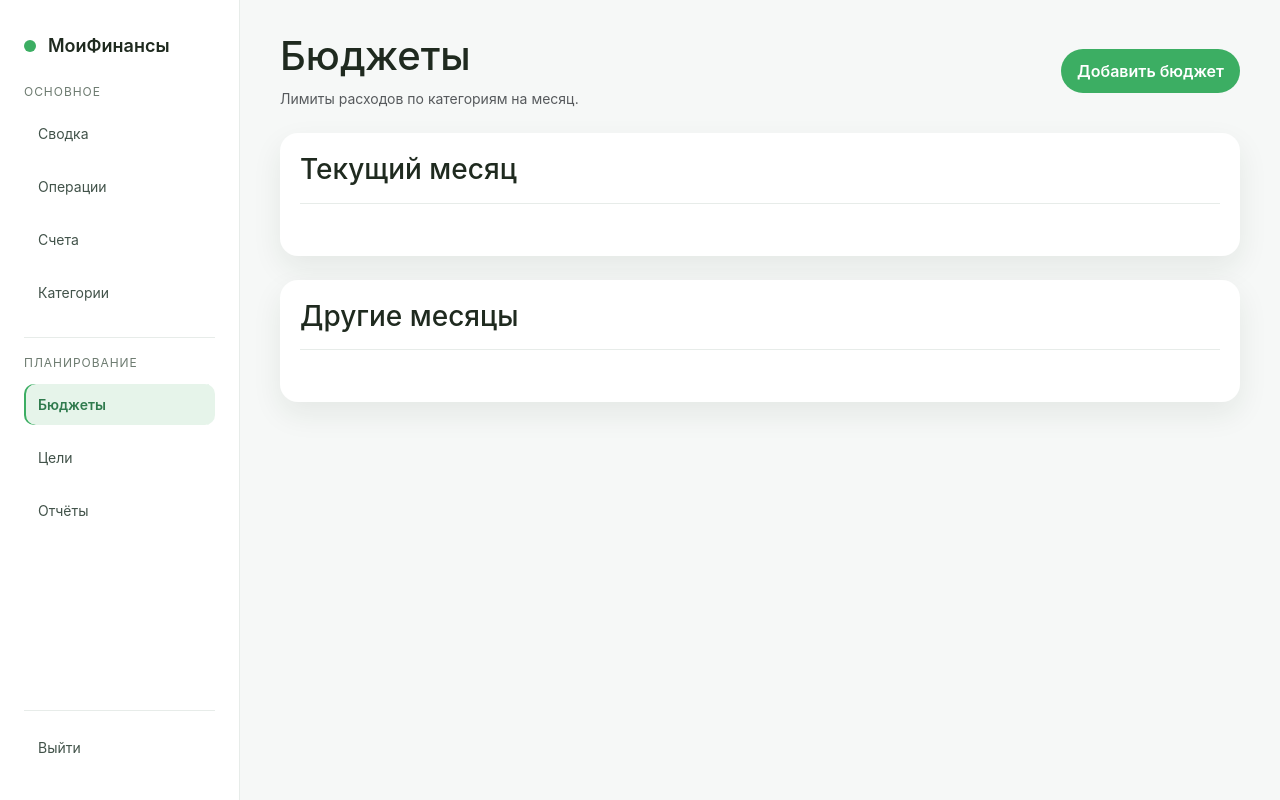
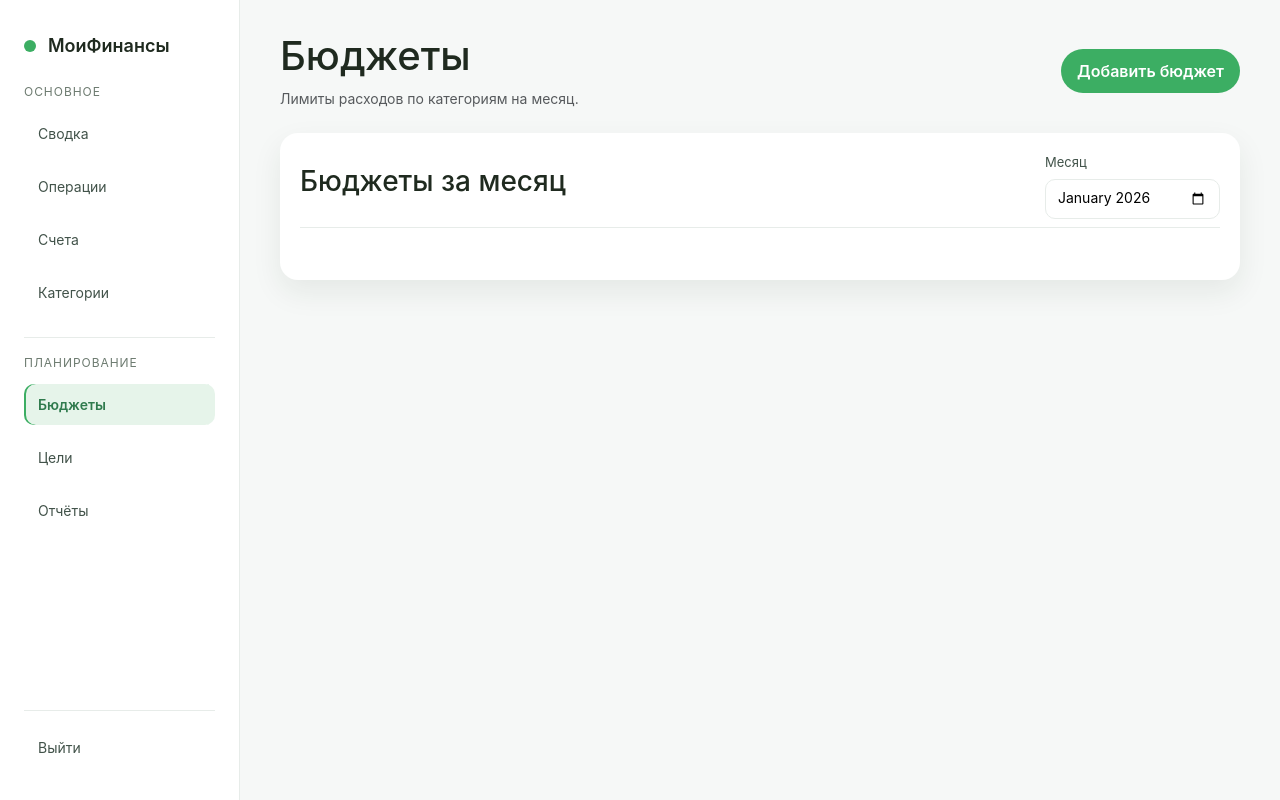
Before and after one commit to chufachek/MyFinances, a PHP site: page /budgets in a window 1280 px wide. Run offline with PHP 8.4, Linux system fonts and the light colour scheme; a user stored in the database is signed in; data comes from the database, SQL or seed files in the repository; some libraries are stand-ins or nearby versions.

Commit message:
Update budgets month filtering and progress display

```diff
--- a/app/Controllers/BudgetsController.php
+++ b/app/Controllers/BudgetsController.php
@@ -56,6 +56,8 @@ class BudgetsController
         try {
             $this->ensureBudgetsTable($pdo);
             $hasTransactions = $this->hasTable($pdo, 'transactions');
+            $month = isset($_GET['month']) ? trim($_GET['month']) : '';
+            $monthFilter = $month !== '' ? ' AND b.period_month = :month' : '';
             if ($hasTransactions) {
                 $stmt = $pdo->prepare(
                     "SELECT b.*, c.name AS category_name, IFNULL(SUM(t.amount), 0) AS spent
@@ -66,7 +68,7 @@ class BudgetsController
                         AND t.category_id = b.category_id
                         AND t.tx_type = 'expense'
                         AND DATE_FORMAT(t.tx_date, '%Y-%m') = b.period_month
-                     WHERE b.user_id = :user_id
+                     WHERE b.user_id = :user_id{$monthFilter}
                      GROUP BY b.budget_id
                      ORDER BY b.period_month DESC, c.name"
                 );
@@ -75,13 +77,16 @@ class BudgetsController
                     "SELECT b.*, c.name AS category_name, 0 AS spent
                      FROM budgets b
                      JOIN categories c ON c.category_id = b.category_id
-                     WHERE b.user_id = :user_id
+                     WHERE b.user_id = :user_id{$monthFilter}
                      ORDER BY b.period_month DESC, c.name"
                 );
             }
             $params = [
                 'user_id' => Auth::userId(),
             ];
+            if ($month !== '') {
+                $params['month'] = $month;
+            }
             $stmt->execute($params);
             $budgets = $stmt->fetchAll();
             foreach ($budgets as &$budget) {
--- a/app/Views/budgets.php
+++ b/app/Views/budgets.php
@@ -9,16 +9,13 @@
 
     <div class="panel">
         <div class="panel__header">
-            <h3>Текущий месяц</h3>
+            <h3>Бюджеты за месяц</h3>
+            <label class="field">
+                <span>Месяц</span>
+                <input type="month" id="budgets-month">
+            </label>
         </div>
         <div id="budgets-table" class="table"></div>
-    </div>
-
-    <div class="panel">
-        <div class="panel__header">
-            <h3>Другие месяцы</h3>
-        </div>
-        <div id="budgets-table-other" class="table"></div>
     </div>
 
     <div class="modal fade" id="budgets-modal" tabindex="-1" aria-hidden="true">
--- a/assets/js/app.js
+++ b/assets/js/app.js
@@ -1476,24 +1476,51 @@ const initBudgets = async () => {
         openModal(modal);
     };
 
+    const buildProgress = (budget) => {
+        const percent = budget.limit_amount > 0 ? Math.min(100, (budget.spent / budget.limit_amount) * 100) : 0;
+        const wrapper = document.createElement('div');
+        wrapper.className = 'stack';
+
+        const progress = document.createElement('div');
+        progress.className = 'progress';
+        const bar = document.createElement('div');
+        bar.className = 'progress__bar';
+        if (budget.status_variant === 'danger') {
+            bar.classList.add('progress__bar--danger');
+        } else if (budget.status_variant === 'warning') {
+            bar.classList.add('progress__bar--warning');
+        }
+        bar.style.width = `${percent}%`;
+        progress.appendChild(bar);
+
+        const label = document.createElement('span');
+        label.className = 'text-muted';
+        label.textContent = `${percent.toFixed(0)}%`;
+
+        wrapper.append(progress, label);
+        return wrapper;
+    };
+
+    const buildStatusBadge = (budget) => {
+        const badge = document.createElement('span');
+        badge.className = 'badge';
+        if (budget.status_variant === 'danger') {
+            badge.classList.add('budget-status__label--danger');
+        } else if (budget.status_variant === 'warning') {
+            badge.classList.add('budget-status__label--warning');
+        }
+        badge.textContent = budget.status_label || 'В пределах';
+        return badge;
+    };
+
     const load = async () => {
         const month = monthPicker.value || new Date().toISOString().slice(0, 7);
         monthPicker.value = month;
         const { budgets } = await getJson(`/api/budgets?month=${month}`);
         renderTable(
             table,
-            ['Категория', 'Лимит', 'Факт', 'Статус', 'Действия'],
+            ['Категория', 'Лимит', 'Факт', 'Прогресс', 'Статус', 'Действия'],
             budgets.map((b) => {
-                const percent = b.limit_amount > 0 ? Math.min(100, (b.spent / b.limit_amount) * 100) : 0;
-                const status = percent >= 100 ? 'Превышено' : `${percent.toFixed(0)}%`;
-
-                const progress = document.createElement('div');
-                progress.className = 'progress';
-                const bar = document.createElement('div');
-                bar.className = 'progress__bar';
-                bar.style.width = `${percent}%`;
-                progress.appendChild(bar);
-
                 const editBtn = createIconButton({ icon: '✏️', label: 'Редактировать' });
                 editBtn.addEventListener('click', () => {
                     openFormModal(b);
@@ -1515,7 +1542,14 @@ const initBudgets = async () => {
                 actions.className = 'table__actions';
                 actions.append(editBtn, deleteBtn);
 
-                return [b.category_name, formatCurrency(b.limit_amount), formatCurrency(b.spent), progress, actions];
+                return [
+                    b.category_name,
+                    formatCurrency(b.limit_amount),
+                    formatCurrency(b.spent),
+                    buildProgress(b),
+                    buildStatusBadge(b),
+                    actions,
+                ];
             })
         );
     };
```
Also changed, not shown: public/assets/js/app.js.
